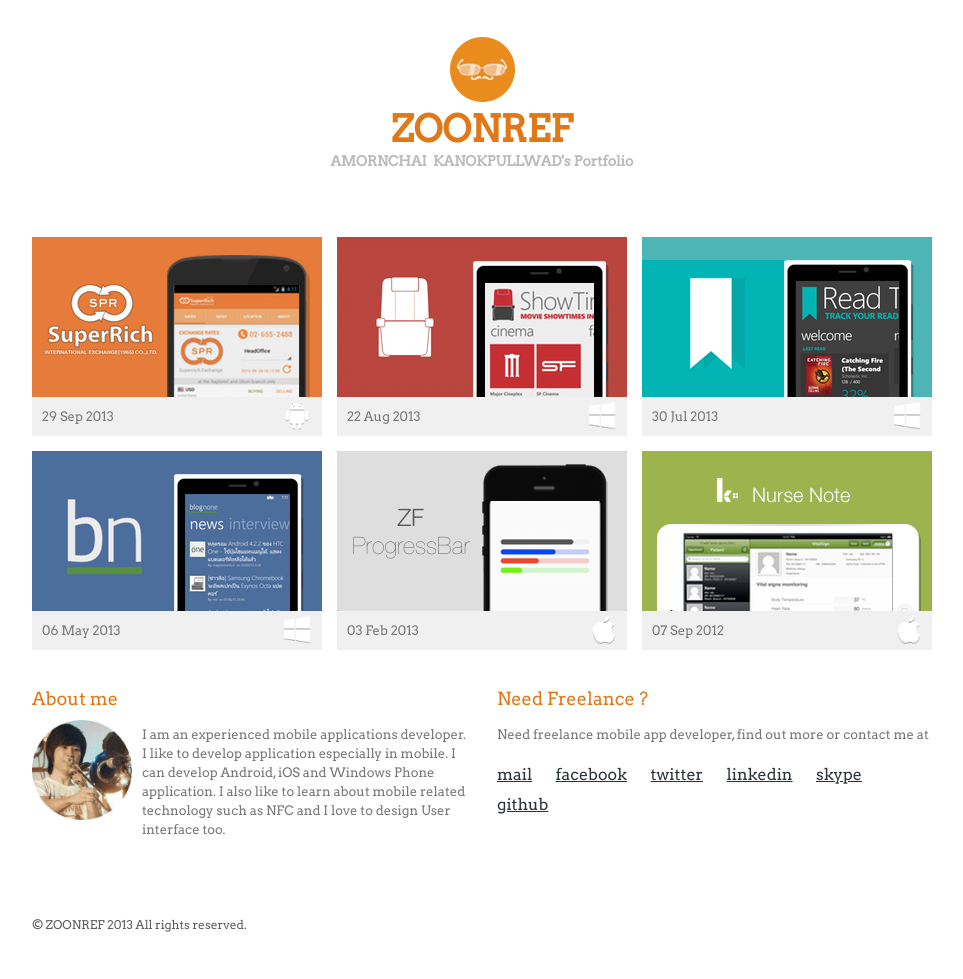
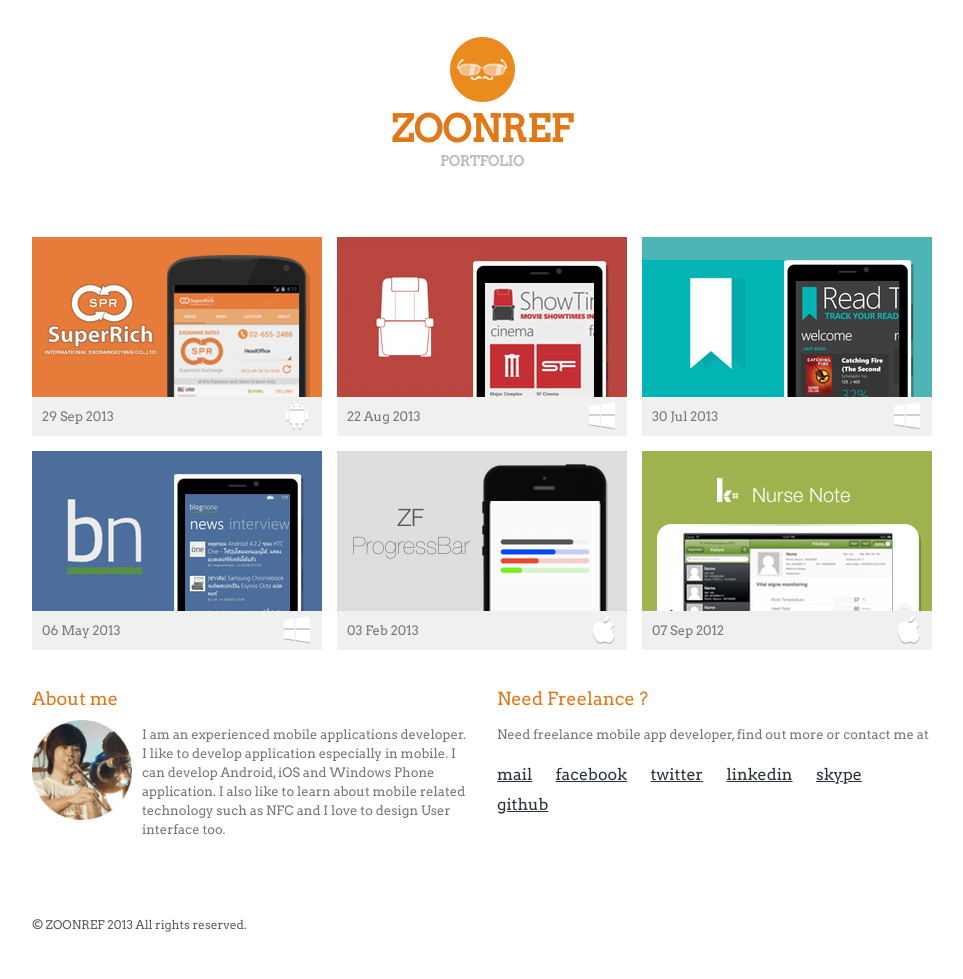
Before and after one commit to zoonooz/zoonooz.github.io, a Jekyll site: the page built from index.html, in a window 1280 px wide. Shown: the whole page, without its empty margins (158-1121 px from the left). Built offline with Jekyll 4.4.1, drawn with Linux system fonts in a browser that asks for light colours; Markdown is read by kramdown in place of the engine named in the settings.

Commit message:
update header again

```diff
--- a/_layouts/default.html
+++ b/_layouts/default.html
@@ -51,7 +51,7 @@
               <img alt="SimpleTape" class="logo" src="/img/logo.png" />
             </a>
             <h2 class="site_title">ZOONREF</h2>
-            <div style="color: #bbb; font-size: 14px"><b> AMORNCHAI&nbsp; KANOKPULLWAD's Portfolio</b></div>
+            <div style="color: #bbb; font-size: 14px"><b>PORTFOLIO</b></div>
 
           </center>
 
```
